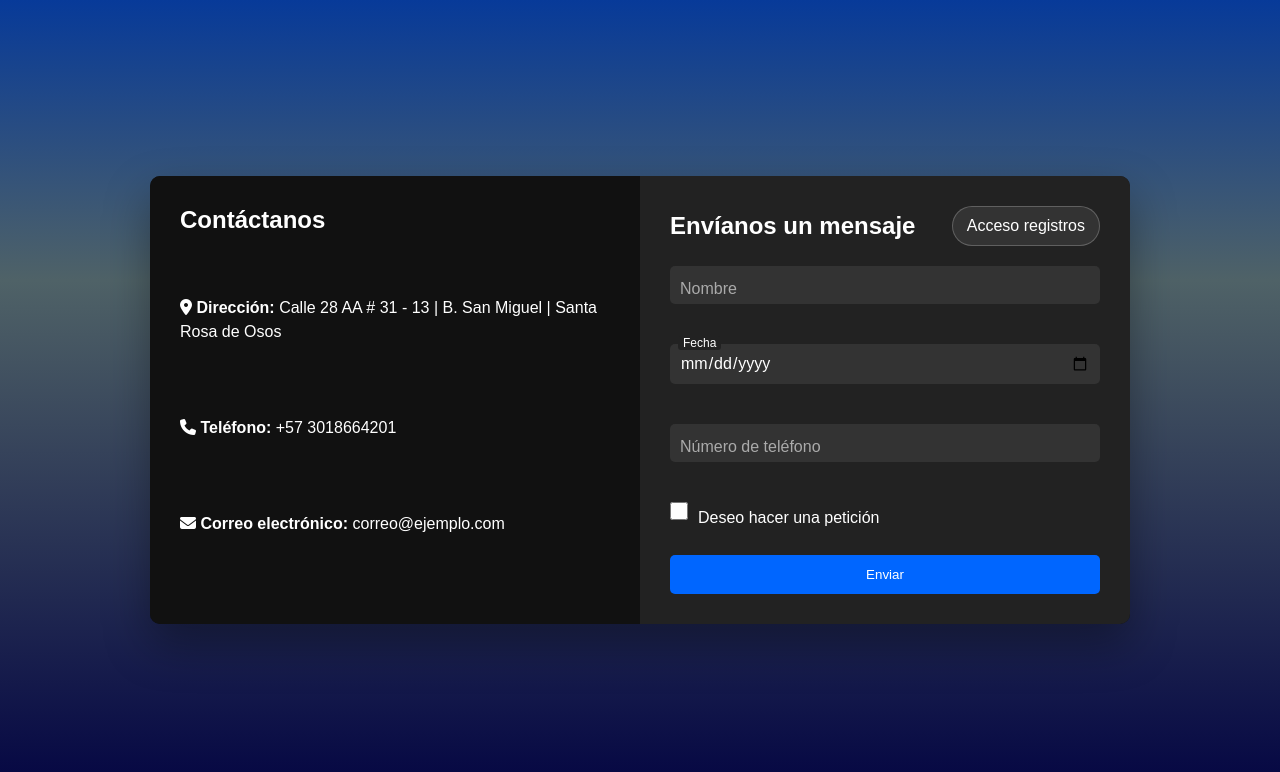
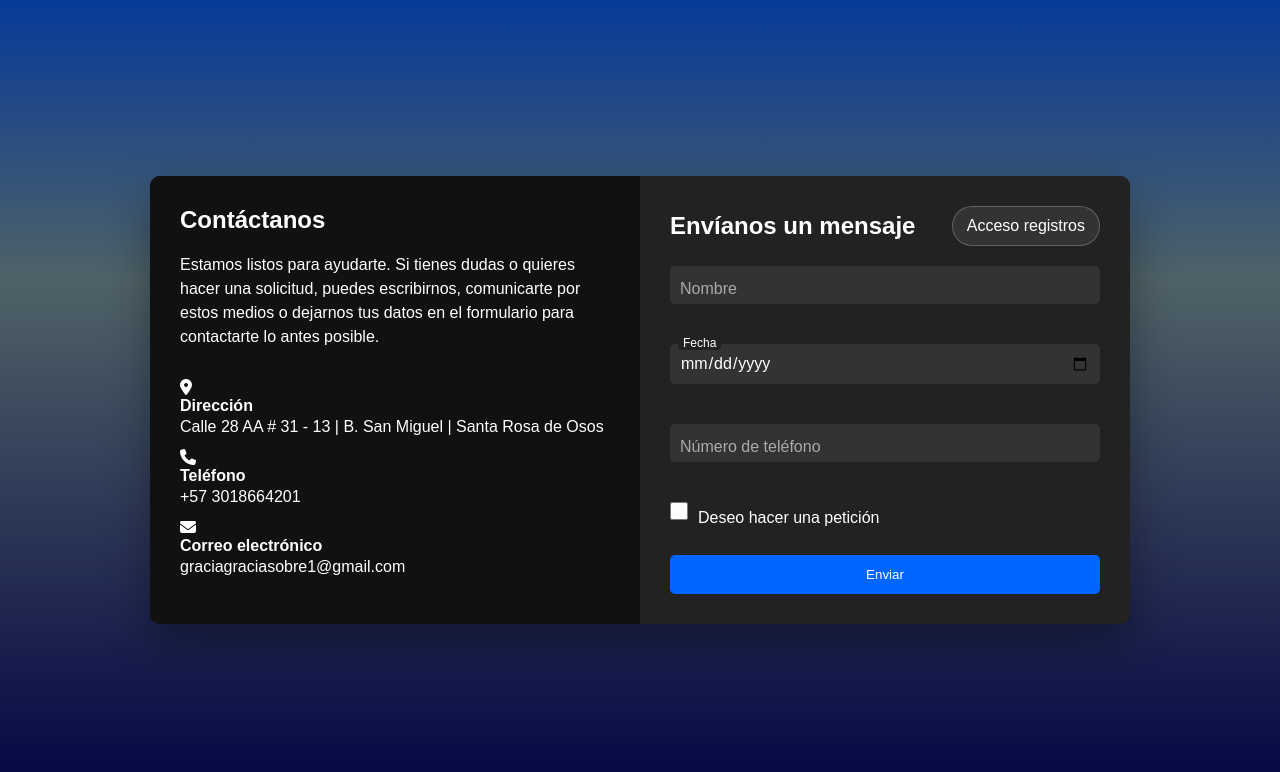
Before and after one commit to graciasobregracia/Contacto.github.io, a plain HTML site: page index.html in a window 1280 px wide. Drawn offline with Linux system fonts and the light colour scheme.

Commit message:
Update index.html

```diff
--- a/index.html
+++ b/index.html
@@ -13,21 +13,41 @@
     <div class="C-Cformulario-de-contacto">
         <div class="C-I">
             <h2>Cont&aacute;ctanos</h2>
-            <p>
-                <i class="fa-solid fa-location-dot"></i>
-                <strong>Direcci&oacute;n:</strong>
-                Calle 28 AA # 31 - 13 | B. San Miguel | Santa Rosa de Osos
+            <p class="intro-contacto">
+                Estamos listos para ayudarte. Si tienes dudas o quieres hacer una solicitud, puedes escribirnos, comunicarte por estos medios o dejarnos tus datos en el formulario para contactarte lo antes posible.
             </p>
-            <p>
-                <i class="fa-solid fa-phone"></i>
-                <strong>Tel&eacute;fono:</strong>
-                +57 3018664201
-            </p>
-            <p>
-                <i class="fa-solid fa-envelope"></i>
-                <strong>Correo electr&oacute;nico:</strong>
-                correo@ejemplo.com
-            </p>
+
+            <div class="lista-contacto">
+                <div class="item-contacto">
+                    <span class="icono-contacto">
+                        <i class="fa-solid fa-location-dot"></i>
+                    </span>
+                    <div>
+                        <strong>Direcci&oacute;n</strong>
+                        <p>Calle 28 AA # 31 - 13 | B. San Miguel | Santa Rosa de Osos</p>
+                    </div>
+                </div>
+
+                <div class="item-contacto">
+                    <span class="icono-contacto">
+                        <i class="fa-solid fa-phone"></i>
+                    </span>
+                    <div>
+                        <strong>Tel&eacute;fono</strong>
+                        <p>+57 3018664201</p>
+                    </div>
+                </div>
+
+                <div class="item-contacto">
+                    <span class="icono-contacto">
+                        <i class="fa-solid fa-envelope"></i>
+                    </span>
+                    <div>
+                        <strong>Correo electr&oacute;nico</strong>
+                        <p>graciagraciasobre1@gmail.com</p>
+                    </div>
+                </div>
+            </div>
         </div>
 
         <div class="C-F">
```
